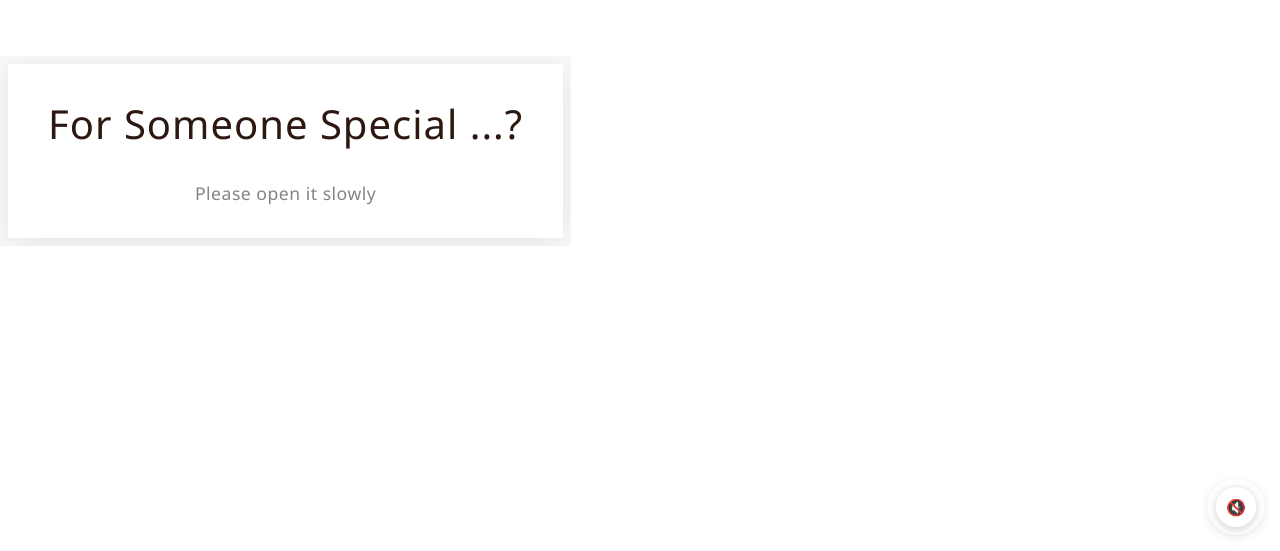
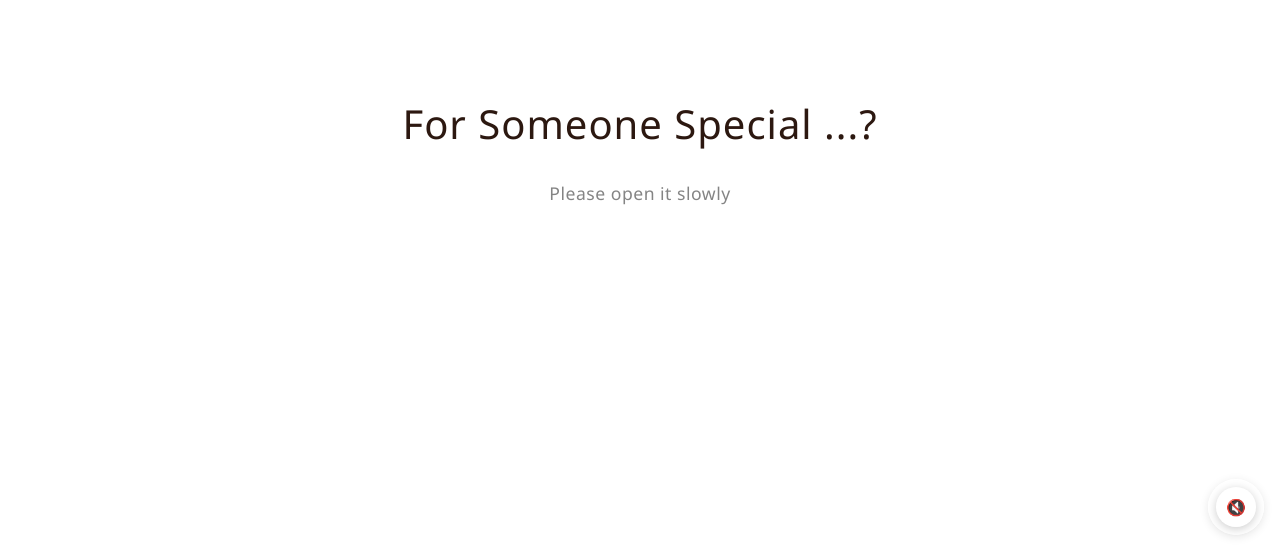
Before and after one commit to dnrecording/happy-birthday-project, a React (Vite) app: page / in a window 1280 px wide. Shown: the part 249-800 px from the top of the page. Built offline with nearby package versions, Linux system fonts and the light colour scheme.

Commit message:
style: ensure consistent page width and screen filling

```diff
--- a/src/App.tsx
+++ b/src/App.tsx
@@ -9,7 +9,7 @@ import backgroundMusic from "./assets/media/Love Like You (Ending Theme) - Steve
 const Container = styled.div`
   min-height: 100vh;
   min-height: -webkit-fill-available;
-  width: 100%;
+  width: 100vw;
   max-width: 100vw;
   overflow-x: hidden;
   background: #fafafa;
@@ -24,23 +24,23 @@ const Container = styled.div`
 `;
 
 const Page = styled(motion.div)`
-  width: 100%;
-  max-width: 800px;
-  margin: 0 auto;
+  width: 100vw;
+  max-width: 100vw;
+  margin: 0;
   display: flex;
   flex-direction: column;
   align-items: center;
   justify-content: center;
   min-height: 100vh;
   min-height: -webkit-fill-available;
-  padding: 0.5rem;
+  padding: 0;
   box-sizing: border-box;
   overflow-y: auto;
 `;
 
 const LandingPage = styled(motion.div)`
-  width: 100%;
-  max-width: 800px;
+  width: 100vw;
+  max-width: 100vw;
   min-height: 100vh;
   min-height: -webkit-fill-available;
   display: flex;
@@ -50,7 +50,6 @@ const LandingPage = styled(motion.div)`
   text-align: center;
   background: #ffffff;
   padding: clamp(0.5rem, 3vw, 2rem);
-  box-shadow: 0 4px 30px rgba(0, 0, 0, 0.1);
   box-sizing: border-box;
   margin: 0;
   gap: 1rem;
@@ -63,7 +62,9 @@ const LandingTitle = styled(motion.h1)`
   font-weight: 300;
   letter-spacing: 1px;
   line-height: 1.4;
-  padding: 0 0.5rem;
+  padding: 0 1rem;
+  width: 100%;
+  max-width: 600px;
 `;
 
 const LandingSubtitle = styled(motion.p)`
@@ -75,6 +76,8 @@ const LandingSubtitle = styled(motion.p)`
   opacity: 0.8;
   padding: 0 1rem;
   line-height: 1.5;
+  width: 100%;
+  max-width: 600px;
 `;
 
 const LetterPhoto = styled(motion.img)`
@@ -154,7 +157,7 @@ const LetterContent = styled(motion.div)`
   letter-spacing: 0.5px;
   text-align: justify;
   margin: 0.5rem 0;
-  padding: 0 0.5rem;
+  padding: 0 1rem;
   width: 100%;
   max-width: 600px;
   overflow-y: auto;
@@ -171,14 +174,14 @@ const NavigationButtons = styled.div`
   width: 100%;
   max-width: 600px;
   margin-top: 0.5rem;
-  padding: 0 0.5rem;
+  padding: 0.5rem 1rem;
   gap: 0.75rem;
   position: sticky;
   bottom: 0.5rem;
   background: rgba(255, 255, 255, 0.9);
   backdrop-filter: blur(5px);
-  padding: 0.5rem;
   border-radius: 8px;
+  box-sizing: border-box;
 `;
 
 const NavButton = styled(motion.button)`
```
